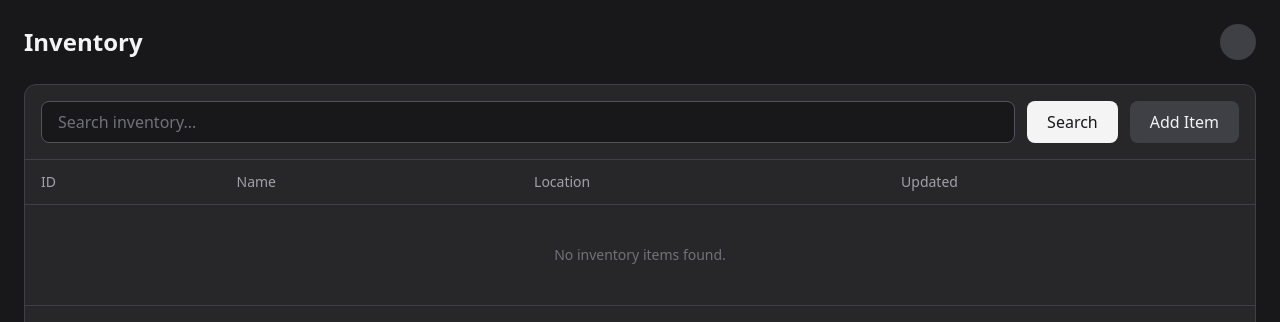
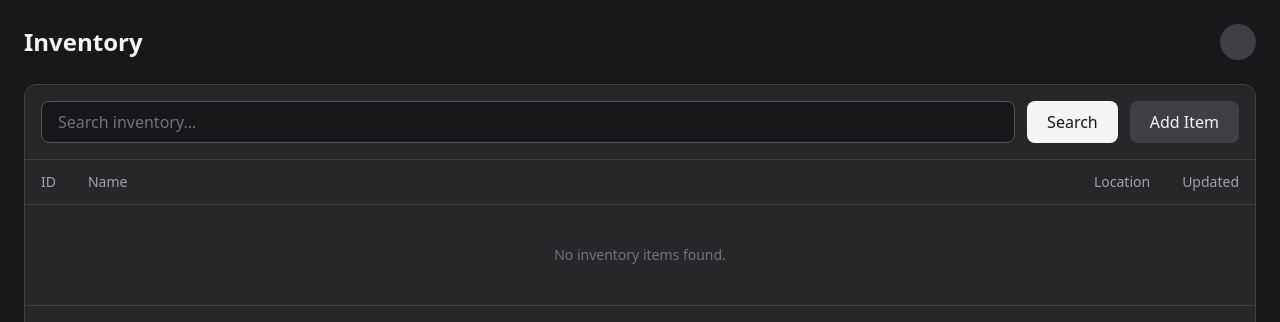
Before and after one commit to nemoe7/asset-tracker, a Flask app: template app/templates/index.jinja in a window 1280 px wide. Shown: the top 322 px of the page. Run offline with Flask 3, Linux system fonts and the light colour scheme; the template is opened without the code that fills it, so the values that code supplies are empty; some libraries are stand-ins or nearby versions.

Commit message:
style(ui): improve inventory table layout and responsiveness

```diff
--- a/app/templates/index.jinja
+++ b/app/templates/index.jinja
@@ -63,22 +63,22 @@ Inventory
       </div>
 
       <div class="overflow-x-auto">
-        <table class="w-full text-left text-sm">
+        <table class="w-full table-auto text-left text-sm">
           <thead class="border-b border-zinc-700 text-zinc-400">
             <tr>
-              <th class="px-4 py-3 font-medium">
+              <th class="whitespace-nowrap px-4 py-3 font-medium">
                 ID
               </th>
 
-              <th class="px-4 py-3 font-medium">
+              <th class="w-full px-4 py-3 font-medium">
                 Name
               </th>
 
-              <th class="px-4 py-3 font-medium">
+              <th class="max-w-64 px-4 py-3 font-medium">
                 Location
               </th>
 
-              <th class="px-4 py-3 font-medium">
+              <th class="whitespace-nowrap px-4 py-3 font-medium">
                 Updated
               </th>
             </tr>
@@ -87,7 +87,7 @@ Inventory
           <tbody class="divide-y divide-zinc-700">
             {% for item in items %}
             <tr class="hover:bg-zinc-700/40">
-              <td class="px-4 py-3 font-mono text-xs text-zinc-400">
+              <td class="whitespace-nowrap px-4 py-3 font-mono text-xs text-zinc-400">
                 {{ item.id }}
               </td>
 
@@ -95,11 +95,11 @@ Inventory
                 {{ item.name }}
               </td>
 
-              <td class="px-4 py-3 text-zinc-300">
+              <td class="max-w-64 truncate px-4 py-3 text-zinc-300">
                 {{ item.location_name or "—" }}
               </td>
 
-              <td class="px-4 py-3 text-zinc-400">
+              <td class="whitespace-nowrap px-4 py-3 text-zinc-400">
                 {{ item.updated_at|datetime }}
               </td>
             </tr>
```
